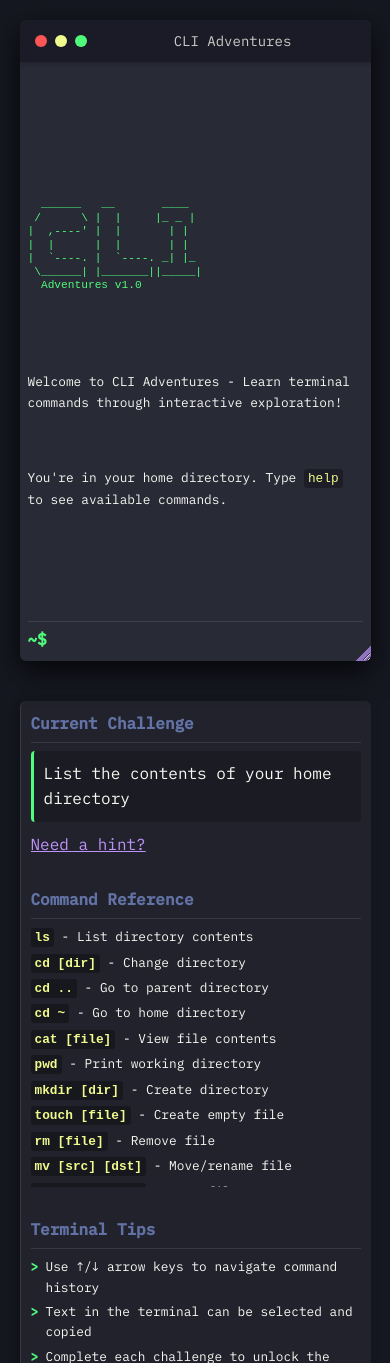
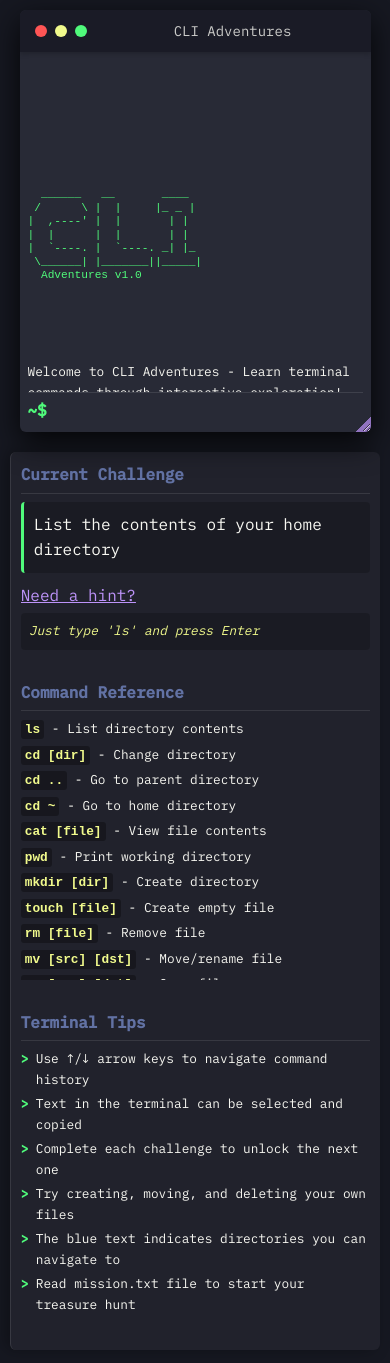
Before and after one commit to zmuhls/cli-adventures, a plain HTML site: page index.html in a window 390 px wide. Shown: the top 1363 px of the page. Drawn offline with Linux system fonts and the light colour scheme.

Commit message:
mobile updates

```diff
--- a/index.html
+++ b/index.html
@@ -2,7 +2,7 @@
 <html lang="en">
 <head>
     <meta charset="UTF-8">
-    <meta name="viewport" content="width=device-width, initial-scale=1.0">
+    <meta name="viewport" content="width=device-width, initial-scale=1.0, maximum-scale=1.0, user-scalable=no">
     <title>CLI Adventures</title>
     <link rel="stylesheet" href="static/style.css">
     <link rel="stylesheet" href="https://fonts.googleapis.com/css2?family=IBM+Plex+Mono:wght@400;500&display=swap">
--- a/static/game.js
+++ b/static/game.js
@@ -211,6 +211,14 @@ document.addEventListener('DOMContentLoaded', () => {
         // Resize handler to adapt to viewport changes
         window.addEventListener('resize', handleResize);
 
+        // Expose hint text by default on mobile
+        if (isMobile || isNarrowViewport) {
+            const hintText = document.querySelector('.hint-text');
+            if (hintText) {
+                hintText.style.display = 'block';
+            }
+        }
+
         // Initial positioning setup
         setupInitialPosition();
 
@@ -226,7 +234,7 @@ document.addEventListener('DOMContentLoaded', () => {
                 element.style.position = 'relative';
                 element.style.top = '';
                 element.style.left = '';
-                element.style.margin = '20px auto';
+                element.style.margin = '0 auto 20px auto';
             } else {
                 // Desktop: absolute positioning with set coordinates
                 element.style.position = 'absolute';
@@ -256,6 +264,12 @@ document.addEventListener('DOMContentLoaded', () => {
             // Update cursor when viewport size changes
             updateDragCursor();
 
+            // Show hint text for mobile/narrow viewports
+            const hintText = document.querySelector('.hint-text');
+            if ((isMobile || isNarrowViewport) && hintText) {
+                hintText.style.display = 'block';
+            }
+
             // If switching between mobile and desktop modes, reset positioning
             if (wasMobile !== isMobile || wasNarrowViewport !== isNarrowViewport) {
                 // If we're now in a narrow viewport, force the terminal back to default position
@@ -263,7 +277,7 @@ document.addEventListener('DOMContentLoaded', () => {
                     element.style.position = 'relative';
                     element.style.top = '';
                     element.style.left = '';
-                    element.style.margin = '20px auto';
+                    element.style.margin = '0 auto 20px auto';
                     element.style.zIndex = '';
                 } else {
                     setupInitialPosition();
@@ -272,6 +286,17 @@ document.addEventListener('DOMContentLoaded', () => {
                 // On regular desktop resize, ensure the window stays in viewport
                 constrainToViewport();
             }
+
+            // Ensure input is properly visible when focused
+            document.getElementById('commandInput').addEventListener('focus', function() {
+                // Scroll the terminal body to show the input line
+                if (isMobile) {
+                    const terminalBody = document.querySelector('.terminal-body');
+                    if (terminalBody) {
+                        terminalBody.scrollTop = terminalBody.scrollHeight;
+                    }
+                }
+            });
         }
 
         // Keep element within viewport bounds
--- a/static/style.css
+++ b/static/style.css
@@ -143,6 +143,9 @@ body {
     align-items: center;
     padding-top: 5px;
     border-top: 1px solid rgba(255, 255, 255, 0.1);
+    position: sticky;
+    bottom: 0;
+    background-color: var(--terminal-bg);
 }
 
 .prompt {
@@ -159,6 +162,8 @@ body {
     color: var(--terminal-text);
     font-family: 'IBM Plex Mono', monospace;
     font-size: 14px;
+    -webkit-appearance: none; /* Remove default iOS styling */
+    border-radius: 0; /* Remove rounded corners on iOS */
 }
 
 /* Make terminal text selectable/copy-pastable */
@@ -349,6 +354,7 @@ body {
         height: auto;
         min-height: 100vh;
         overflow-x: hidden; /* Prevent horizontal scrolling */
+        position: relative;
     }
 
     .container {
@@ -359,6 +365,8 @@ body {
         max-width: none;
         position: static;
         padding-bottom: 30px;
+        display: flex;
+        flex-direction: column-reverse; /* Show sidebar first on mobile */
     }
 
     .terminal-window {
@@ -367,7 +375,7 @@ body {
         position: relative; /* Initial position is relative */
         top: 0;
         left: 0;
-        margin: 20px auto;
+        margin: 0 auto 20px auto;
         border-radius: 6px;
         min-width: 280px;
         min-height: 250px;
@@ -395,9 +403,10 @@ body {
         height: auto;
         position: relative;
         padding: 15px;
-        margin: 20px auto;
+        margin: 20px auto 0 auto;
         border-radius: 6px;
         z-index: 1; /* Lower z-index than terminal */
+        order: -1; /* Ensures sidebar is shown first */
     }
 
     /* Ensure terminal body scrolls properly on mobile */
@@ -409,6 +418,12 @@ body {
     /* Make sure text input works well on mobile */
     #commandInput {
         font-size: 16px; /* Prevent zoom on iOS */
+    }
+
+    /* Prevent zoom-in on input focus */
+    input[type="text"] {
+        font-size: 16px; /* iOS requires at least 16px to prevent zoom */
+        max-height: 100%;
     }
 }
 
@@ -439,14 +454,27 @@ body {
         position: relative !important; /* Force relative positioning */
         top: auto !important;
         left: auto !important;
-        margin: 20px auto !important;
+        margin: 0 auto 20px auto !important;
         transform: none !important;
         width: 90% !important;
+        height: auto !important; /* Allow content to determine height */
+        min-height: 300px; /* Ensure minimum height */
+        max-height: 60vh !important; /* Cap maximum height */
     }
 
     /* Remove draggable appearance */
     .terminal-header {
         cursor: default !important;
+    }
+
+    /* Ensure sidebar is fully visible */
+    .sidebar {
+        display: block !important;
+        position: relative !important;
+        right: auto !important;
+        top: auto !important;
+        order: -1 !important;
+        margin-bottom: 20px !important;
     }
 }
 
@@ -473,6 +501,7 @@ body {
         min-width: 280px;
         min-height: 250px;
         width: 95%;
+        max-height: 50vh !important;
     }
 
     .mobile-banner {
@@ -495,7 +524,7 @@ body {
     }
 
     #commandInput {
-        font-size: 12px;
+        font-size: 16px; /* Keep at 16px to prevent zoom on iOS */
     }
 
     .command-output {
@@ -505,6 +534,8 @@ body {
 
     .sidebar {
         padding: 10px;
+        width: 95% !important;
+        margin: 0 auto 20px auto !important;
     }
 
     .sidebar-section h3 {
@@ -516,4 +547,15 @@ body {
         font-size: 0.8rem;
         margin-bottom: 4px;
     }
+
+    /* Ensure hint text is visible */
+    .hint-text {
+        display: block !important;
+        font-size: 0.8rem;
+    }
+
+    /* Add spacing between sections */
+    .container {
+        padding-top: 10px;
+    }
 }
```
